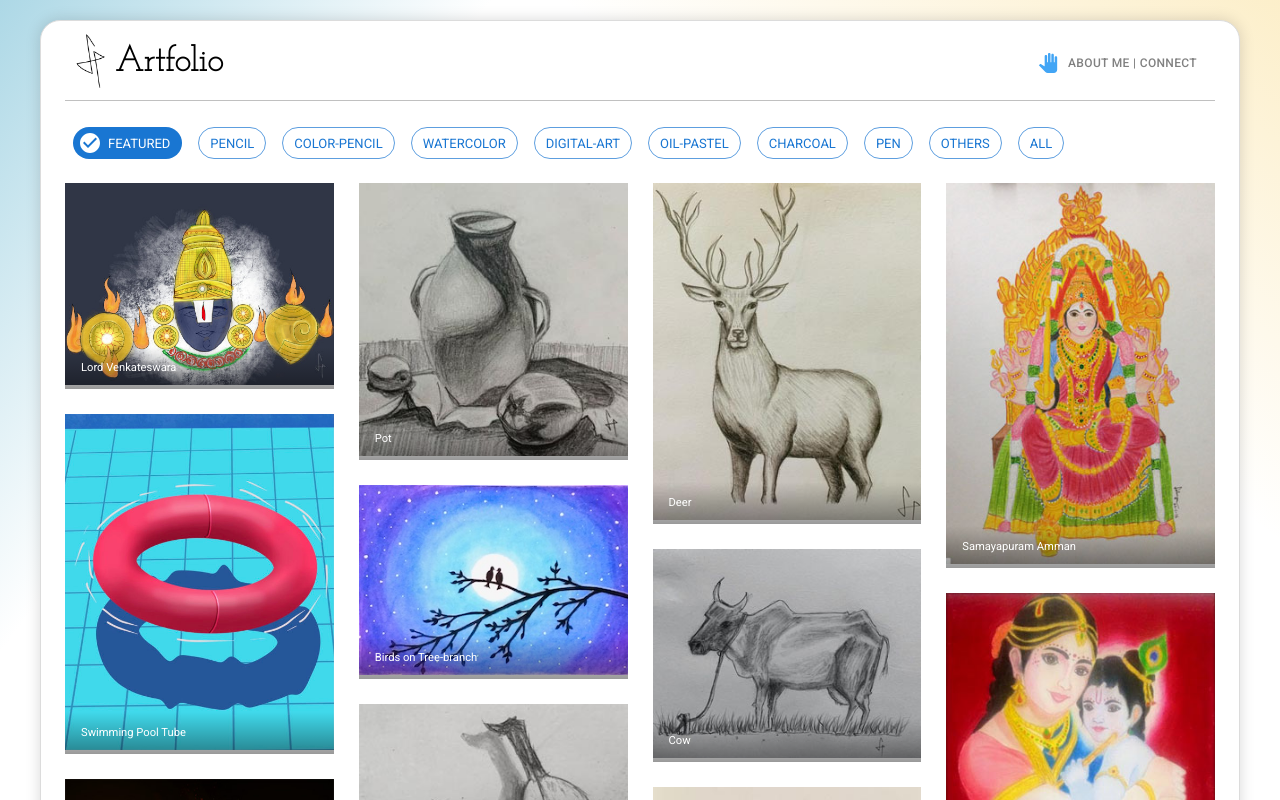
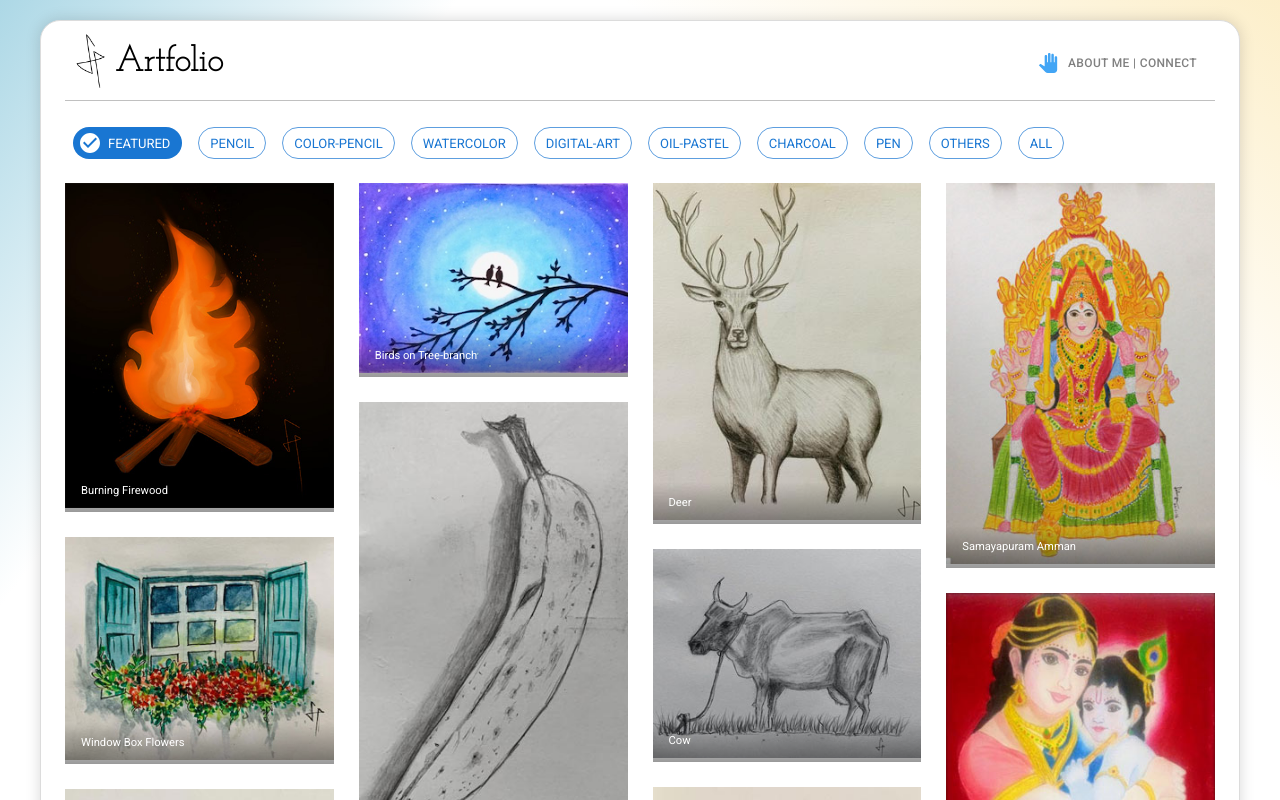
Before and after one commit to coder-selvarajan/artfolio, a React (Create React App) app: page / in a window 1280 px wide. Shown: the top 800 px of the page. Built offline with nearby package versions, Linux system fonts and the light colour scheme.

Commit message:
Update constants.js

```diff
--- a/src/data/constants.js
+++ b/src/data/constants.js
@@ -17,42 +17,10 @@ export const categories = [
 
 export const picsDB = [
   {
-    img: "21-digitalart-lord-venkateswara.jpg",
-    title: "Lord Venkateswara",
-    medium: "Digital Art - Procreate",
-    category: ["digitalart", "featured"],
-    year: 2021,
-    mode: "landscape",
-  },
-  {
-    img: "21-digitalart-swimming-pool-tube.jpg",
-    title: "Swimming Pool Tube",
-    medium: "Digital Art - Procreate",
-    category: ["digitalart", "featured"],
-    year: 2021,
-    mode: "portrait",
-  },
-  {
-    img: "21-digitalart-snake-plant.jpg",
-    title: "Snake Plant",
-    medium: "Digital Art - Procreate",
-    category: ["digitalart"],
-    year: 2021,
-    mode: "portrait",
-  },
-  {
     img: "21-digitalart-firewood2.jpg",
     title: "Burning Firewood",
     medium: "Digital Art - Procreate",
     category: ["digitalart", "featured"],
-    year: 2021,
-    mode: "portrait",
-  },
-  {
-    img: "21-digitalart-coconut-tree.jpg",
-    title: "Coconut Tree",
-    medium: "Digital Art - Procreate",
-    category: ["digitalart"],
     year: 2021,
     mode: "portrait",
   },
```
